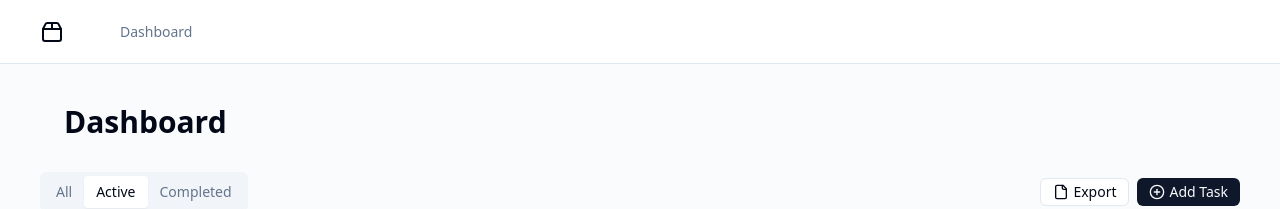
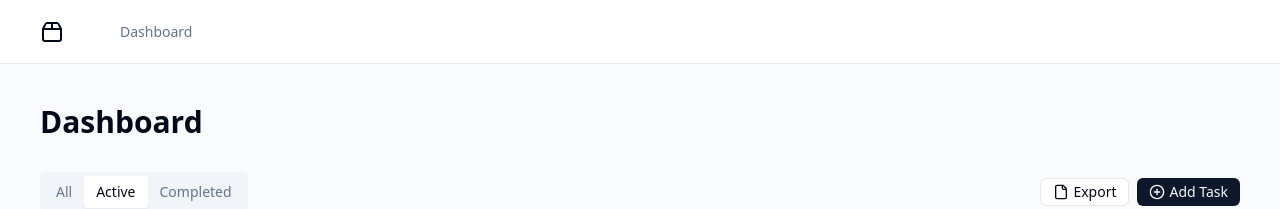
Before and after one commit to antonyjes/crud_flaskreact, a React (Vite) app in the folder client/: page / in a window 1280 px wide. Shown: the top 209 px of the page. Built offline with nearby package versions, Linux system fonts and the light colour scheme.

Commit message:
layout component

```diff
--- a/client/src/pages/Layout.jsx
+++ b/client/src/pages/Layout.jsx
@@ -56,7 +56,7 @@ const Layout = ({ children, title }) => {
         </Sheet>
       </header>
       <main className="flex min-h-[calc(100vh_-_theme(spacing.16))] flex-1 flex-col gap-4 bg-muted/40 p-4 md:gap-8 md:p-10">
-        <div className="mx-auto grid w-full max-w-6xl gap-2">
+        <div className="mx-auto grid w-full gap-2">
           <h1 className="text-3xl font-semibold">{title}</h1>
         </div>
         {children}
```
